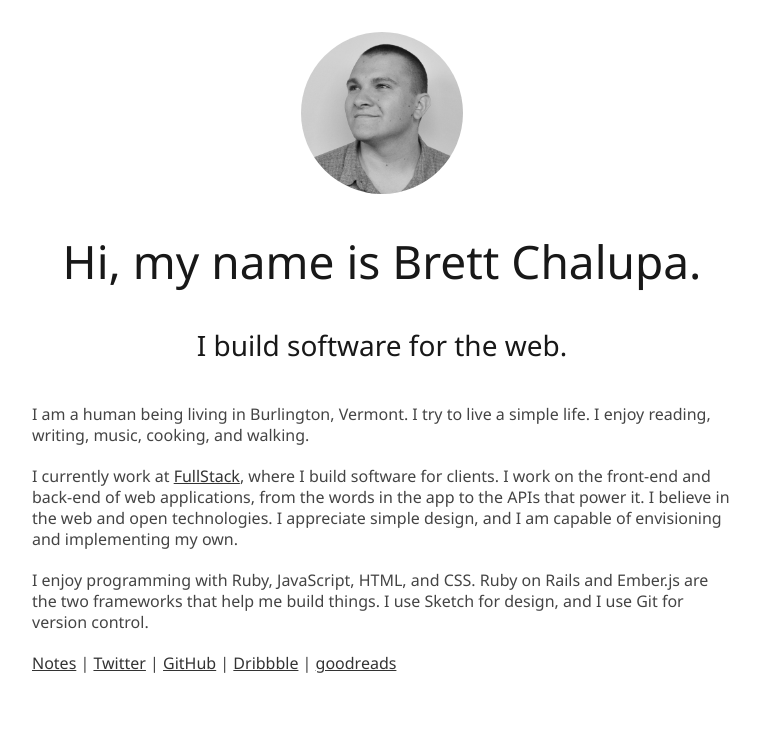
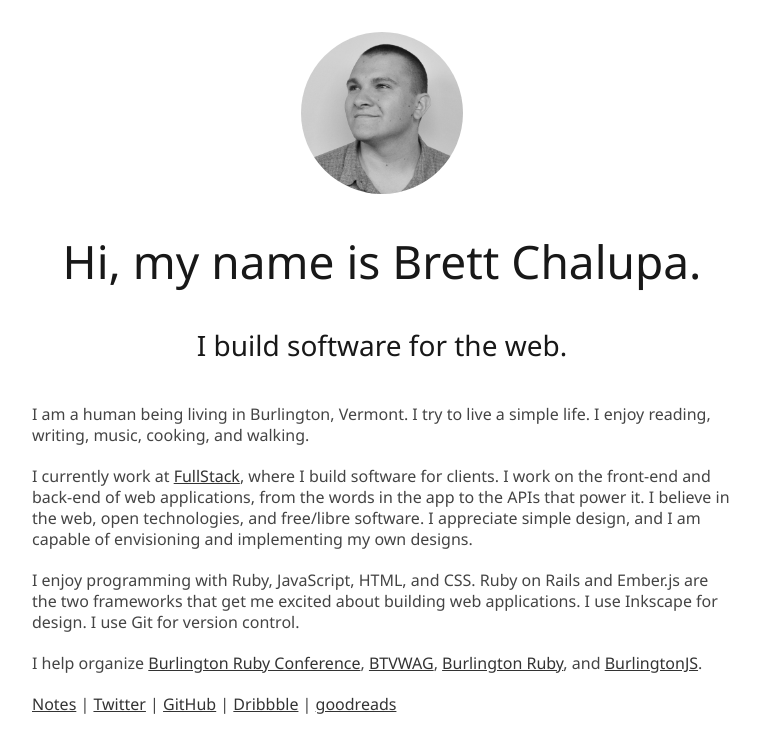
Before and after one commit to brettchalupa/brettchalupa.github.io, a Jekyll site: the page built from index.html, in a window 1280 px wide. Shown: the top 753 px of the page, without its empty margins (258-1018 px from the left). Built offline with Jekyll 4.4.1, drawn with Linux system fonts in a browser that asks for light colours; Markdown is read by kramdown in place of the engine named in the settings.

Commit message:
Expand upon index content

```diff
--- a/index.html
+++ b/index.html
@@ -19,12 +19,18 @@ title: Brett Chalupa
     <p>I currently work at <a href="http://gofullstack.com">FullStack</a>, where
     I build software for clients. I work on the front-end and back-end of web
     applications, from the words in the app to the APIs that power it. I believe
-    in the web and open technologies. I appreciate simple design, and I am
-    capable of envisioning and implementing my own.</p>
+    in the web, open technologies, and free/libre software. I appreciate simple
+    design, and I am capable of envisioning and implementing my own designs.</p>
 
     <p>I enjoy programming with Ruby, JavaScript, HTML, and CSS. Ruby on Rails and
-    Ember.js are the two frameworks that help me build things. I use Sketch for
-    design, and I use Git for version control.</p>
+    Ember.js are the two frameworks that get me excited about building web
+    applications. I use Inkscape for design. I use Git for version control.</p>
+
+    <p>I help organize
+    <a href="http://burlingtonrubyconference.com">Burlington Ruby
+    Conference</a>, <a href="http://btvwag.org">BTVWAG</a>, <a
+    href="http://burlingtonruby.org/">Burlington Ruby</a>, and <a
+    href="http://burlingtonjs.org/">BurlingtonJS</a>.</p>
 
     <p><a href="/notes/">Notes</a> | <a href="https://twitter.com/brettchalupa">Twitter</a> | <a href="https://github.com/brettchalupa">GitHub</a> | <a href="https://dribbble.com/brettchalupa">Dribbble</a> | <a href="http://www.goodreads.com/user/show/25307704-brett-chalupa">goodreads</a></p>
     </ul>
```
